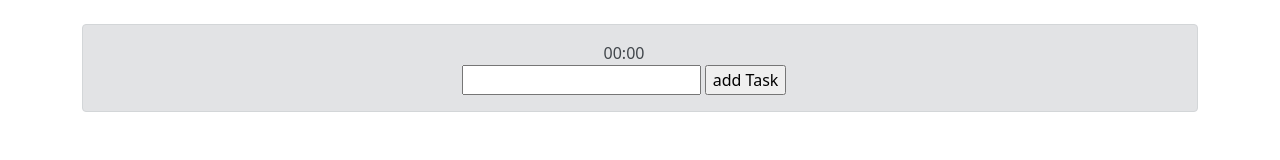
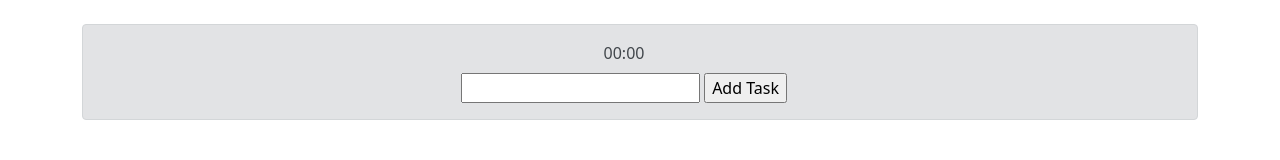
Before and after one commit to DanerSound/Learning_JavaScript, a plain HTML site: page 01_pomodoroTimer/index.html in a window 1280 px wide. Drawn offline with nearby package versions, Linux system fonts and the light colour scheme.

Commit message:
Add files via upload

```diff
--- a/01_pomodoroTimer/index.html
+++ b/01_pomodoroTimer/index.html
@@ -15,13 +15,13 @@
     <div class="container mt-4" id="app">
         <div class="alert alert-dismissible alert-secondary" align="center">
             <div id="time">
-                <div id="value"></div>
-                <div id="taskName"></div>
+                <div id="value"></div><!--
+                --><div id="taskName"></div>
             </div>
-            <div class="form">
+            <div class="form mt-2">
                 <form action=" " id="form">
                     <input type="text" name="" id="itTask">
-                    <input type="submit" name="" id="bAdd" value="add Task">
+                    <input type="submit" name="" id="bAdd" value="Add Task">
                 </form>
             </div>
         </div>
--- /dev/null
+++ b/01_pomodoroTimer/main.css
@@ -0,0 +1,8 @@
+.container > .alert {
+    display: inline-block;
+    vertical-align: top;
+    width: 20%;
+    height: 390px;
+    top: 0px;
+    left: 0%;
+}
```
